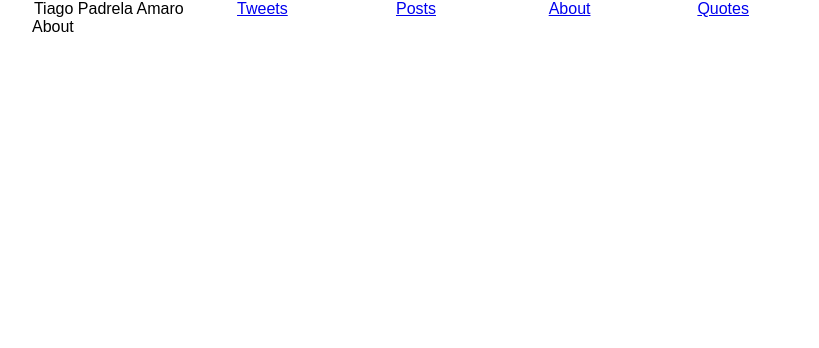
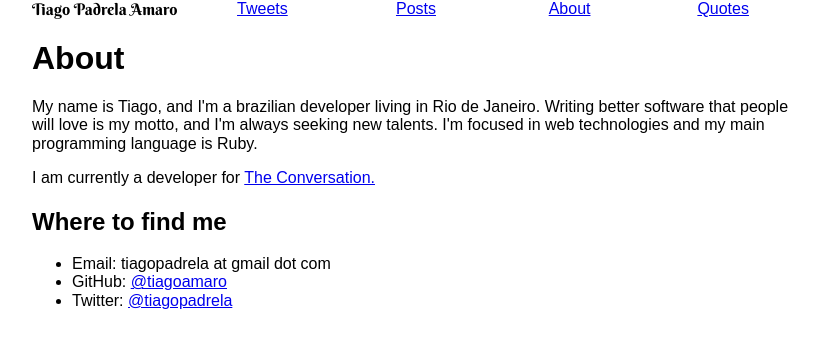
Before and after one commit to tiagoamaro/tiagoamaro.com.br_nextjs, a Next.js app: page /about in a window 1280 px wide. Shown: the top 348 px of the page, without its empty margins (224-1043 px from the left). Built offline with nearby package versions, Linux system fonts and the light colour scheme.

Commit message:
About page with style adjustments

```diff
--- a/components/container.js
+++ b/components/container.js
@@ -1,9 +1,9 @@
 export default function Container ({ children }) {
   return (
-    <div class='pure-g'>
-      <div class='pure-u-1 pure-u-lg-1-5' />
-      <div class='pure-u-1 pure-u-lg-3-5'>{children}</div>
-      <div class='pure-u-1 pure-u-lg-1-5' />
+    <div className='pure-g'>
+      <div className='pure-u-lg-1-5 pure-u-1-24' />
+      <div className='pure-u-lg-3-5 pure-u-22-24'>{children}</div>
+      <div className='pure-u-lg-1-5 pure-u-1-24' />
     </div>
   )
 }
--- a/components/navbar.js
+++ b/components/navbar.js
@@ -2,19 +2,19 @@ import Link from 'next/link'
 
 export default function NavBar () {
   return (
-    <nav class='pure-g'>
-      <div class='pure-u-1 pure-u-lg-1-5 text-center berkshire'>Tiago Padrela Amaro</div>
-      <div class='pure-u-1 pure-u-lg-1-5 text-center'>
-        <Link href='/'>Tweets</Link>
+    <nav className='pure-g'>
+      <div className='pure-u-1 pure-u-lg-1-5 berkshire'>Tiago Padrela Amaro</div>
+      <div className='pure-u-1 pure-u-lg-1-5 text-center'>
+        <Link href='/'><a>Tweets</a></Link>
       </div>
-      <div class='pure-u-1 pure-u-lg-1-5 text-center'>
-        <Link href='/posts'>Posts</Link>
+      <div className='pure-u-1 pure-u-lg-1-5 text-center'>
+        <Link href='/posts'><a>Posts</a></Link>
       </div>
-      <div class='pure-u-1 pure-u-lg-1-5 text-center'>
-        <Link href='/about'>About</Link>
+      <div className='pure-u-1 pure-u-lg-1-5 text-center'>
+        <Link href='/about'><a>About</a></Link>
       </div>
-      <div class='pure-u-1 pure-u-lg-1-5 text-center'>
-        <Link href='/quotes'>Quotes</Link>
+      <div className='pure-u-1 pure-u-lg-1-5 text-center'>
+        <Link href='/quotes'><a>Quotes</a></Link>
       </div>
     </nav>
   )
--- a/pages/about.js
+++ b/pages/about.js
@@ -5,7 +5,17 @@ export default function About () {
   return (
     <Layout>
       <NextSeo title='About' />
-      About
+      <h1>About</h1>
+      <p> My name is Tiago, and I'm a brazilian developer living in Rio de Janeiro. Writing better software that people will love is my motto, and I'm always seeking new talents. I'm focused in web technologies and my main programming language is Ruby.</p>
+      <p>
+        I am currently a developer for <a href='https://theconversation.com/au/team#platform'>The Conversation.</a>
+      </p>
+      <h2>Where to find me</h2>
+      <ul>
+        <li>Email: tiagopadrela at gmail dot com</li>
+        <li>GitHub: <a href='https://github.com/tiagoamaro'>@tiagoamaro</a></li>
+        <li>Twitter: <a href='https://twitter.com/tiagopadrela'>@tiagopadrela</a></li>
+      </ul>
     </Layout>
   )
 }
--- a/styles/fonts.css
+++ b/styles/fonts.css
@@ -1,3 +1,3 @@
-.pure-g .berkshire {
+[class *= "pure-u"] .berkshire {
   font-family: 'Berkshire Swash', serif;
 }
--- a/styles/style.css
+++ b/styles/style.css
@@ -1,4 +1,4 @@
+@import '../node_modules/purecss/build/pure.css';
+@import '../node_modules/purecss/build/grids-responsive.css';
 @import './fonts.css';
 @import './utilities.css';
-@import '../node_modules/purecss/build/pure.css';
-@import '../node_modules/purecss/build/grids-responsive.css';
```
